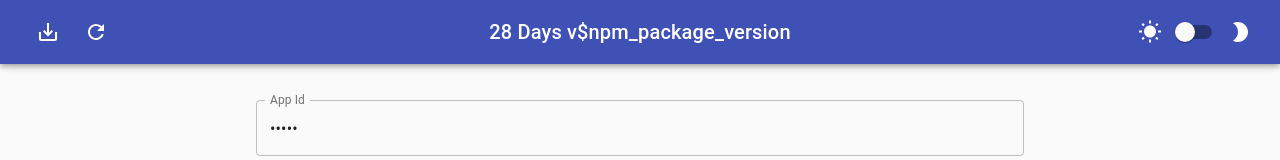
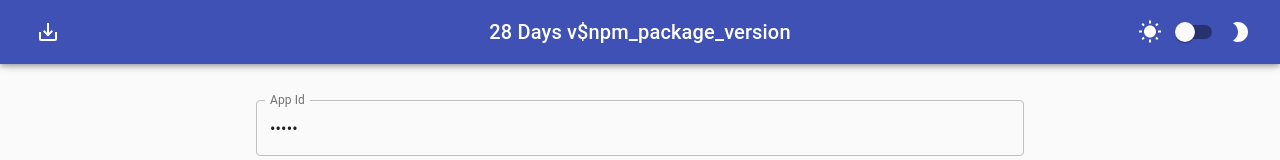
Before and after one commit to twenty-eight-days/twenty-eight-days, a React (Create React App) app: page / in a window 1280 px wide. Shown: the top 160 px of the page. Built offline with nearby package versions, Linux system fonts and the light colour scheme; no server answers.

Commit message:
#8: Remove refresh button

```diff
--- a/src/app/components/App.tsx
+++ b/src/app/components/App.tsx
@@ -4,8 +4,7 @@ import Toolbar from '@material-ui/core/Toolbar'
 import { ThemeSwitch } from '../../theme'
 import makeStyles from '@material-ui/core/styles/makeStyles'
 import { ExportCycleData } from '../../cycle'
-import { IconButton, Theme, Typography } from '@material-ui/core'
-import RefreshIcon from '@material-ui/icons/Refresh'
+import { Theme, Typography } from '@material-ui/core'
 import { Main } from '../containers/Main'
 
 const useStyles = makeStyles((theme: Theme) => ({
@@ -67,7 +66,6 @@ const useStyles = makeStyles((theme: Theme) => ({
 
 export const App = () => {
   const classes = useStyles()
-  const onRefresh = () => window.location.reload()
 
   return (
     <div className="App">
@@ -75,9 +73,6 @@ export const App = () => {
         <Toolbar className={classes.toolbar}>
           <div className={classes.toolbarLeft}>
             <ExportCycleData />
-            <IconButton color="inherit" onClick={onRefresh}>
-              <RefreshIcon />
-            </IconButton>
           </div>
           <div className={classes.toolbarCenter}>
             <Typography
```
